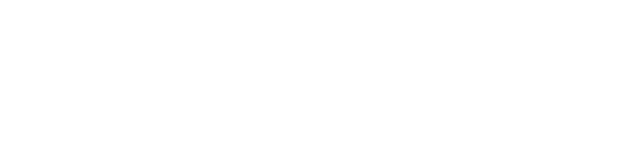
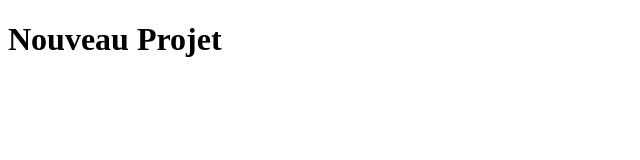
Before and after one commit to Aavrahman/dev-learning, a plain HTML site: page index.html in a window 1280 px wide. Shown: the whole page, without its empty margins (0-640 px from the left). Drawn offline with Linux system fonts and the light colour scheme.

Commit message:
Ajout balise header pour index.html

```diff
--- a/index.html
+++ b/index.html
@@ -4,9 +4,11 @@
     <meta charset="UTF-8">
     <meta http-equiv="X-UA-Compatible" content="IE=edge">
     <meta name="viewport" content="width=device-width, initial-scale=1.0">
-    <title>Document</title>
+    <title> Nouveau Projet </title>
 </head>
 <body>
-
+    <header>
+        <h1> Nouveau Projet</h1>
+    </header>
 </body>
 </html>
```
